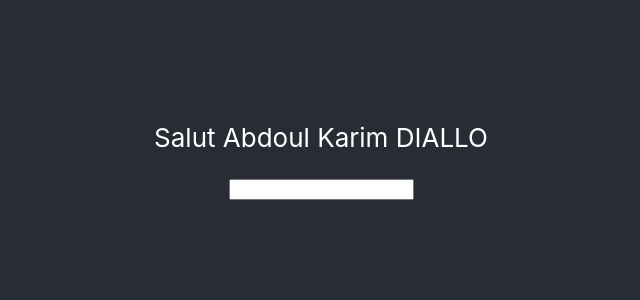
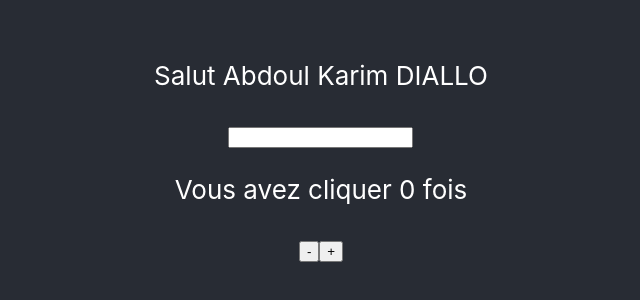
Before and after one commit to abdoulkarim20/learning-react-hooks, a React (Create React App) app: page / in a window 1280 px wide. Shown: the part 252-552 px from the top of the page, without its empty margins (319-959 px from the left). Built offline with nearby package versions, Linux system fonts and the light colour scheme.

Commit message:
using useEffet for secondary changement or effect to component

```diff
--- a/src/App.js
+++ b/src/App.js
@@ -1,15 +1,28 @@
 import './App.css';
-import React, { useState } from 'react';
+import React, { useState, useEffect } from 'react';
 
 function App() {
   const [name, setName] = useState("Abdoul Karim DIALLO");
+  const [count, setCount] = useState(0);
+  const [color, setColor] = useState("#ffffff");
+  useEffect(() => {
+    setColor(count < 0 ? "#ce0033" : "#ffffff")
+    console.log('le changement est', count);
+  }, [count])
   return (
     <div className="App">
       <header className="App-header">
-        <p>
-          Salut {name}
-        </p>
-        <input onChange={(e)=>{setName(e.target.value)}}></input>
+        <div>
+          <p>
+            Salut {name}
+          </p>
+          <input onChange={(e) => { setName(e.target.value) }}></input>
+        </div>
+        <div style={{ color:color  }}>
+          <p>Vous avez cliquer {count} fois</p>
+          <button onClick={() => { setCount(count - 1) }}>-</button>
+          <button onClick={() => { setCount(count + 1) }}>+</button>
+        </div>
       </header>
     </div>
   );
```
